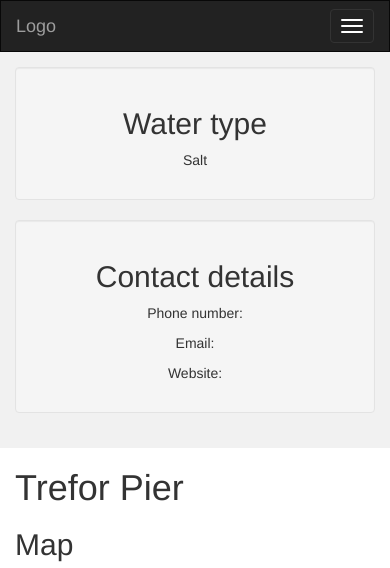
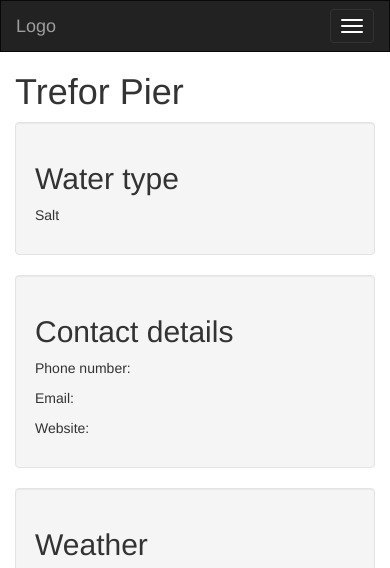
Before and after one commit to treilly94/dive-website, a Django app: page /pages/1/ in a window 390 px wide. Shown: the top 568 px of the page. Run offline with Django 3.2, Linux system fonts and the light colour scheme; data comes from the database, SQL or seed files in the repository; both versions use the stored data as it was after the commit; some libraries are stand-ins or nearby versions.

Commit message:
updated detail.html

```diff
--- a/diveguide/pages/models.py
+++ b/diveguide/pages/models.py
@@ -46,3 +46,9 @@
     was_updated_recently.admin_order_field = 'last_updated'
     was_updated_recently.boolean = True
     was_updated_recently.short_description = 'Updated recently?'
+
+    def has_contact_info(self):
+        if self.contact_phone != '' or self.contact_email != '' or self.contact_website != '':
+            return True
+        else:
+            return False
--- a/diveguide/pages/templates/pages/detail.html
+++ b/diveguide/pages/templates/pages/detail.html
@@ -42,7 +42,6 @@
     </style>
 </head>
 <body>
-
     <nav class="navbar navbar-inverse">
         <div class="container-fluid">
             <div class="navbar-header">
@@ -67,9 +66,10 @@
         </div>
     </nav>
 
-<div class="container-fluid text-center">
+    <div class="container-fluid text-left">
+        <h1>{{ location.location_name }}</h1>
         <div class="row content">
-    <div class="col-sm-2 sidenav">
+            <div class="col-sm-6 text-left">
                 <div class="well">
                     <h2>Water type</h2>
                     {% if location.water == 'SW' %}
@@ -85,27 +85,22 @@
                     <p>Website: <a>{{ location.contact_website }}</a></p>
                 </div>
             </div>
-    <div class="col-sm-8 text-left">
-        <h1>{{ location.location_name }}</h1>
-        <div>
+            <div class="col-sm-6 text-left">
+                <div class="well">
+                    <h2>Weather</h2>
+                </div>
+                <div class="well">
+                    <h2>Tide</h2>
+                </div>
+                <div class="well">
                     <h2>Map</h2>
                     <iframe width="100%" height="450" frameborder="0" style="border:0" src="https://www.google.com/maps/embed/v1/place?key=AIzaSyDRZ4QO3nlkPQnmeDlu-5aiuwCnBk1EiY0&q=place_id:{{location.google_place_id}}" allowfullscreen></iframe>
                 </div>
             </div>
-    <div class="col-sm-2 sidenav">
-      <div class="well">
-        <p>Weather</p>
-      </div>
-      <div class="well">
-        <p>Tide</p>
         </div>
     </div>
-  </div>
-</div>
-
     <footer class="container-fluid text-center">
         <p>Footer Text</p>
     </footer>
-
 </body>
 </html>
```
Also changed, not shown: diveguide/db.sqlite3. Lines whose indentation alone changed are shown as unchanged.
